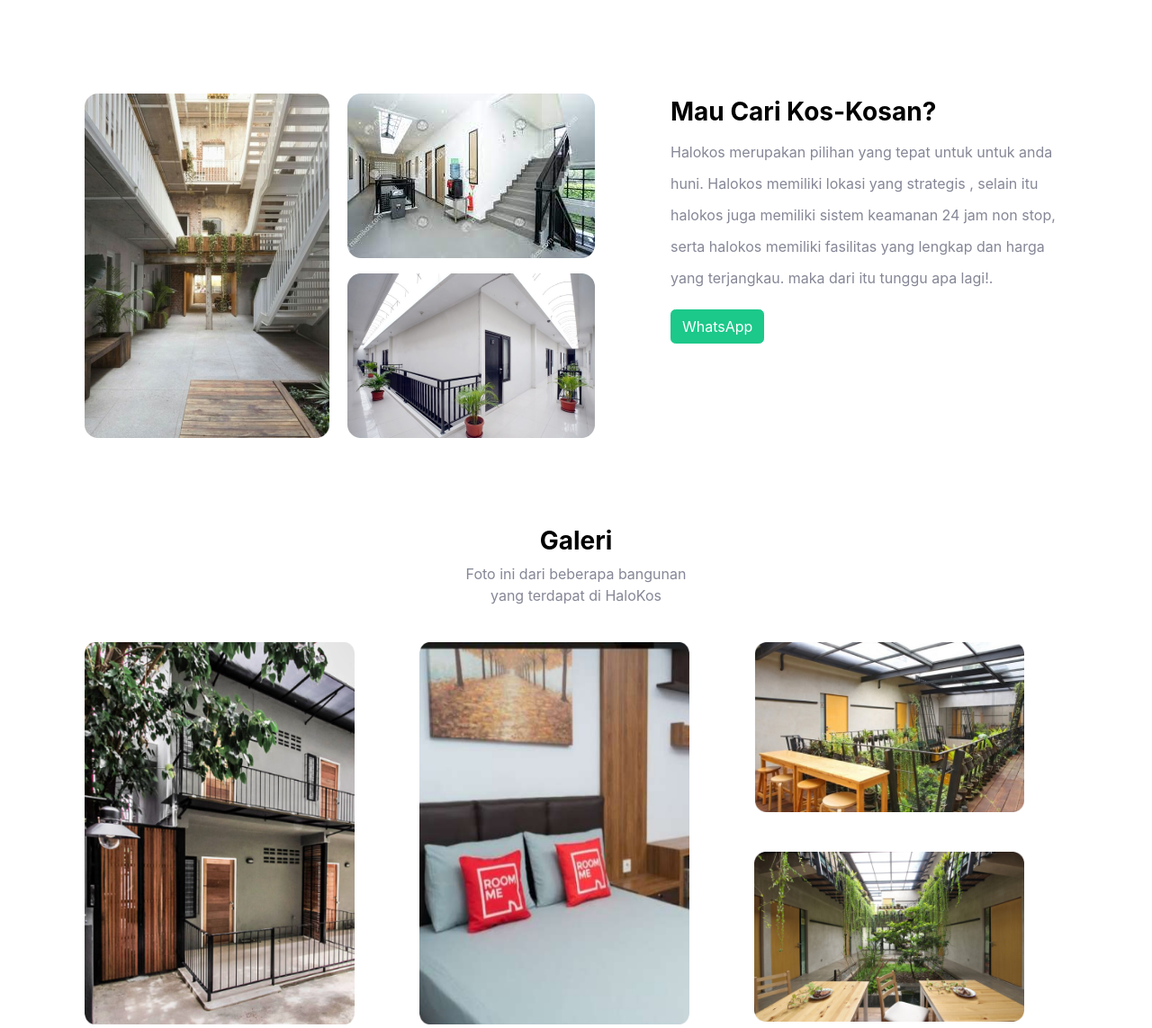
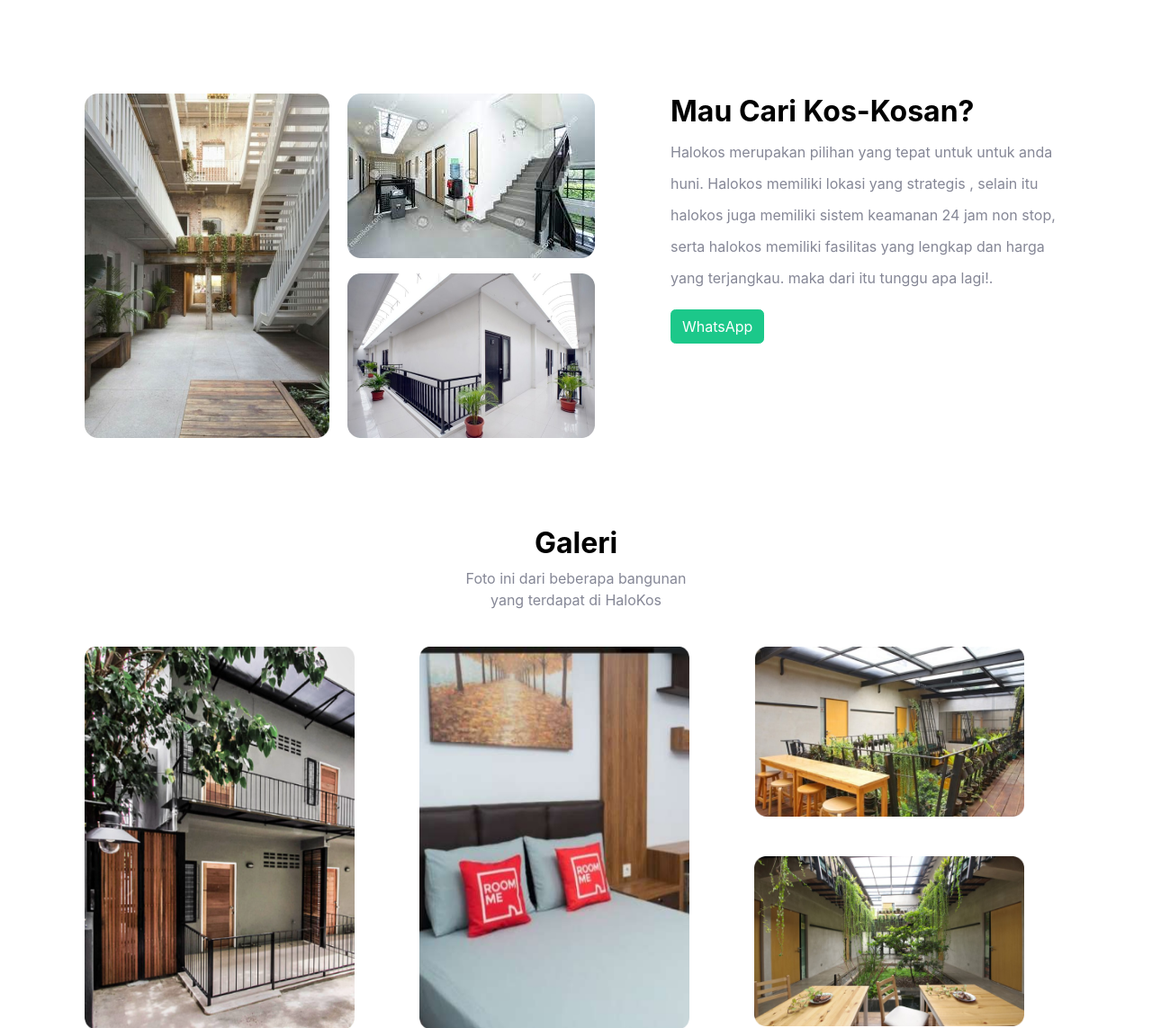
Before and after one commit to fachriansyahmni/Tugas_SO, a CodeIgniter 4 app: the page made by app/Views/lp.php in a window 1280 px wide. Shown: the part 671-1814 px from the top of the page at 90% size. Run offline with PHP 8.4 and a stand-in for CodeIgniter, Linux system fonts and the light colour scheme; the template is opened without the code that fills it, so the values that code supplies are empty; some libraries are stand-ins or nearby versions.

Commit message:
update ui login dan lp

```diff
--- a/app/Views/lp.php
+++ b/app/Views/lp.php
@@ -94,7 +94,7 @@
       <img src="<?= base_url('assets') ?>/images/kos1.png">
     </div>
     <div class="col-md-5 offset-md-1">
-      <h3 style="color: #000; font-weight: bold; line-height: 2.5rem;">Mau Cari Kos-Kosan?</h3>
+      <h2 style="color: #000; font-weight: bold; line-height: 2.5rem;">Mau Cari Kos-Kosan?</h2>
       <p style="line-height: 2.2rem;">
         Halokos merupakan pilihan yang tepat untuk untuk anda huni. Halokos memiliki lokasi yang strategis , selain itu halokos juga memiliki sistem keamanan 24 jam non stop, serta halokos memiliki fasilitas yang lengkap dan harga yang terjangkau. maka dari itu tunggu apa lagi!.
       </p>
@@ -103,7 +103,7 @@
   </div>
   <div class="row mt-5 mb-5">
     <div class="col-12 text-center">
-      <h3 style="color: #000; font-weight: bold; margin-top: 50px;">Galeri</h3>
+      <h2 style="color: #000; font-weight: bold; margin-top: 50px;">Galeri</h2>
       <p>
         Foto ini dari beberapa bangunan <br> yang terdapat di HaloKos
       </p>
```
